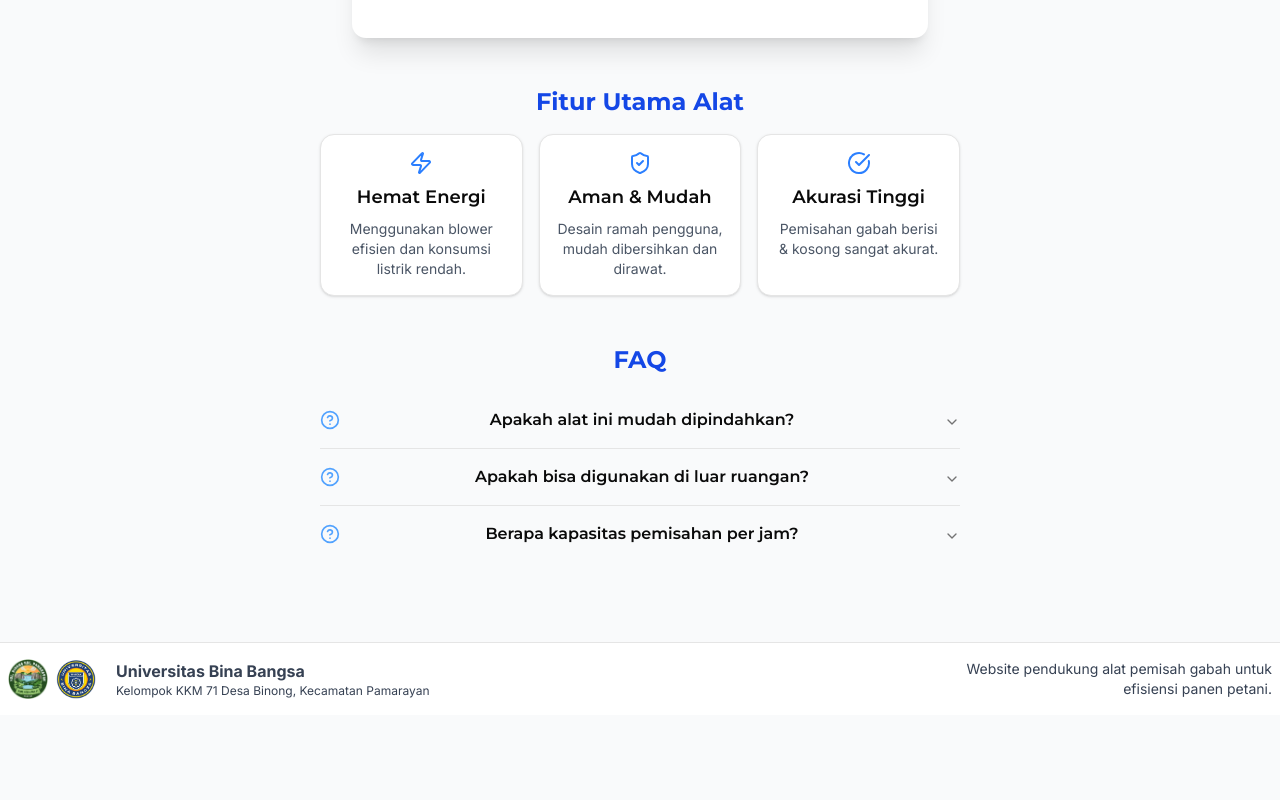
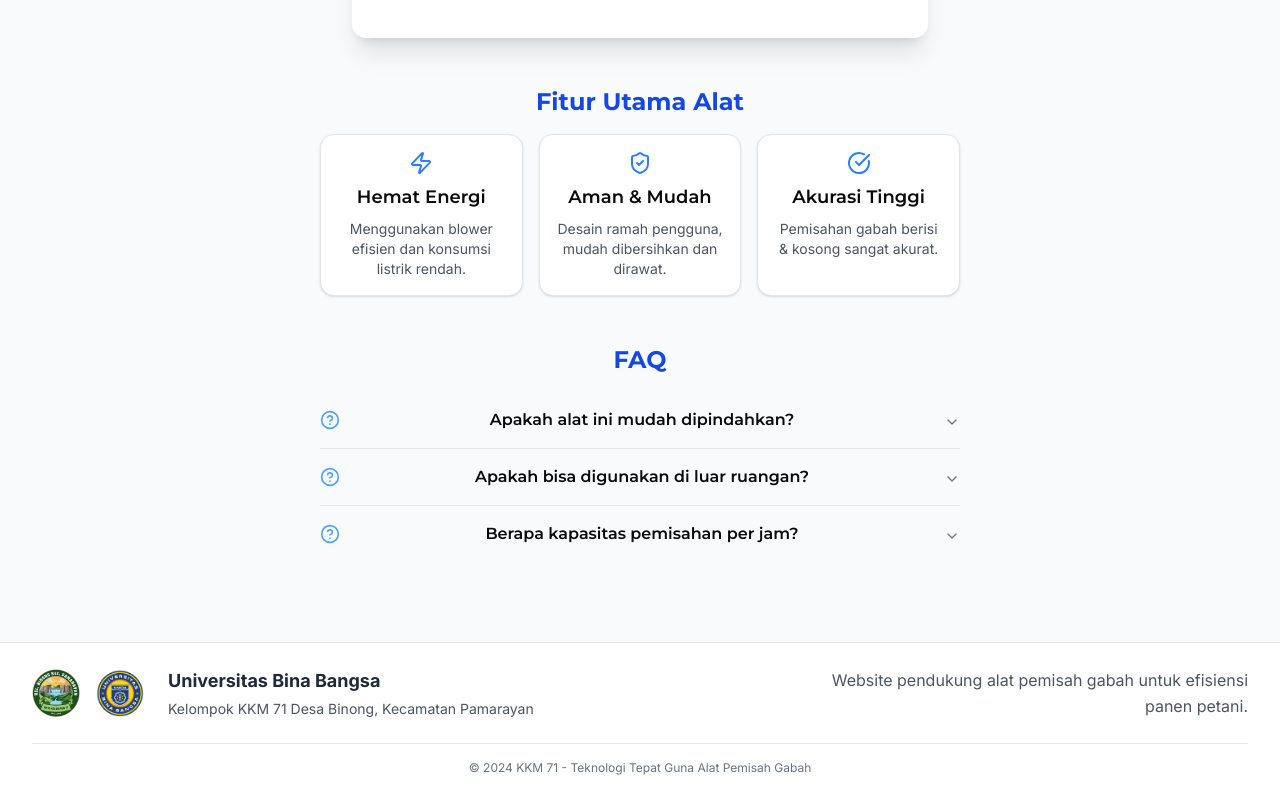
Before and after one commit to Ridho-arachman/alat-pemisah-gabah, a Next.js app: page / in a window 1280 px wide. Shown: the part 862-1662 px from the top of the page. Before the commit the page ends 1577 px from the top, so only its background shows below. Built offline with nearby package versions, Linux system fonts and the light colour scheme.

Commit message:
fix: membuat footer agar responsif design

```diff
--- a/src/components/Footer.tsx
+++ b/src/components/Footer.tsx
@@ -2,35 +2,53 @@ import Image from "next/image";
 
 export default function Footer() {
   return (
-    <footer className="w-full bg-white border-t mt-8 py-4 px-2 flex flex-col md:flex-row items-center justify-between gap-4 text-gray-700 text-sm">
-      <div className="flex items-center gap-2 md:gap-3 w-full md:w-auto justify-center md:justify-start">
-        <div className="flex items-center gap-1 md:gap-2">
+    <footer className="w-full bg-white border-t mt-8 py-6 px-4 md:px-6 xl:px-8">
+      <div className="max-w-7xl mx-auto">
+        <div className="flex flex-col md:flex-row items-center justify-between gap-6 xl:gap-8">
+          {/* Logo and Institution Info */}
+          <div className="flex flex-col sm:flex-row items-center gap-4 sm:gap-6 w-full xl:w-auto">
+            <div className="flex items-center gap-3 md:gap-4">
               <Image
                 src="/logo.png"
                 alt="Logo KKM"
-            className="w-8 h-8 md:w-10 md:h-10 object-contain rounded"
+                className="w-8 h-8 md:w-10 md:h-10 xl:w-12 xl:h-12 object-contain rounded"
                 width={100}
                 height={100}
               />
               <Image
                 src="/logo_uniba.png"
                 alt="Logo Universitas"
-            className="w-8 h-8 md:w-10 md:h-10 object-contain rounded"
+                className="w-8 h-8 md:w-10 md:h-10 xl:w-12 xl:h-12 object-contain rounded"
                 width={100}
                 height={100}
               />
             </div>
-        <div className="ml-2 max-w-full text-center md:text-left">
-          <div className="font-bold text-sm md:text-base">
+            <div className="text-center sm:text-left max-w-xs sm:max-w-none">
+              <div className="font-bold text-sm md:text-base xl:text-lg text-gray-800">
                 Universitas Bina Bangsa
               </div>
-          <div className="text-xs">
+              <div className="text-xs md:text-sm text-gray-600 mt-1">
                 Kelompok KKM 71 Desa Binong, Kecamatan Pamarayan
               </div>
             </div>
           </div>
-      <div className="text-center md:text-right max-w-full md:max-w-xs">
+
+          {/* Description */}
+          <div className="text-center xl:text-right max-w-sm xl:max-w-md 2xl:max-w-lg">
+            <p className="text-xs md:text-sm xl:text-base text-gray-600 leading-relaxed">
               Website pendukung alat pemisah gabah untuk efisiensi panen petani.
+            </p>
+          </div>
+        </div>
+
+        {/* Bottom Border */}
+        <div className="mt-6 pt-4 border-t border-gray-200">
+          <div className="text-center">
+            <p className="text-xs text-gray-500">
+              © 2024 KKM 71 - Teknologi Tepat Guna Alat Pemisah Gabah
+            </p>
+          </div>
+        </div>
       </div>
     </footer>
   );
```
Lines whose indentation alone changed are shown as unchanged.
